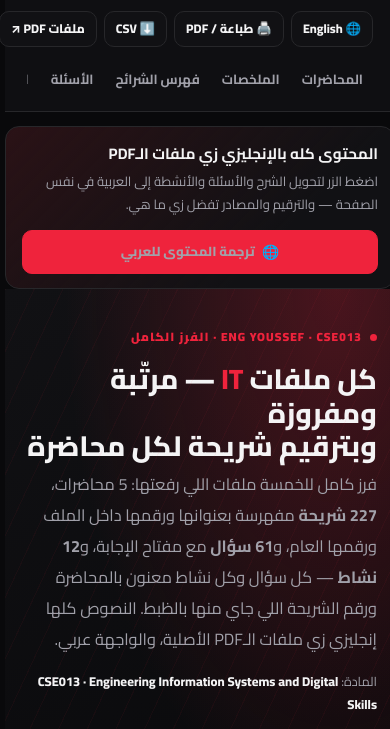
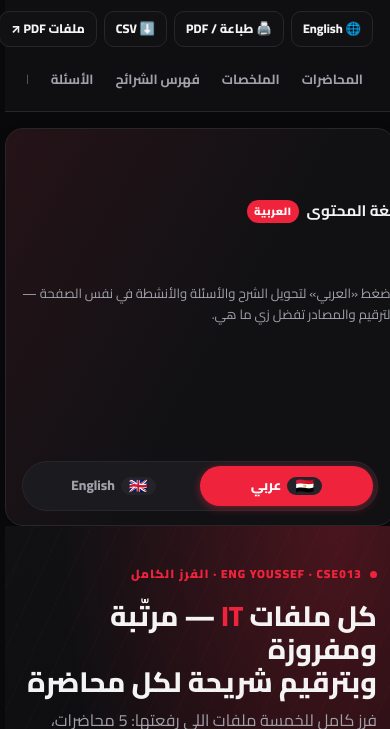
Before and after one commit to exyn0717-debug/youssef-, a plain HTML site: page it-sort/index.html in a window 390 px wide. Shown: the part 54-783 px from the top of the page. Drawn offline with Linux system fonts and the light colour scheme.

Commit message:
it-sort: redesign the language switch and finish the summary translation
- New language bar: globe icon, live state tag (العربية / English), and a
  segmented ar|en pill switch with brand highlight; responsive + print-hidden.
- Header chip now shows the language you would switch to.
- Summary block: question lists, activity lists and coverage tables follow the
  toggle (lookupAr covers slides, questions and activities); only real PDF file
  names stay in their source form.
- README documents the switch; it-sort.zip rebuilt.

Co-authored-by: arena-agent <297053741+arena-agent@users.noreply.github.com>

```diff
--- a/it-sort/index.html
+++ b/it-sort/index.html
@@ -187,21 +187,45 @@ footer .wrap{display:flex;gap:14px;justify-content:space-between;flex-wrap:wrap;
 
 
 /* ---------- language toggle ---------- */
-.lang-strip{max-width:var(--max);margin:14px auto 0;padding:14px 16px;display:flex;gap:14px;align-items:center;
-  justify-content:space-between;flex-wrap:wrap;border:1px solid var(--line);border-radius:14px;
-  background:linear-gradient(135deg,var(--brand-tint),transparent 70%),var(--surface)}
-.lang-strip .ls-txt{display:grid;gap:2px;min-width:260px}
-.lang-strip b{font-size:.95rem}
-.lang-strip span{font-size:.82rem;color:var(--muted)}
-.lang-big{background:var(--brand);color:#fff;border:1px solid var(--brand);padding:9px 16px;border-radius:10px;
-  font-weight:800;font-size:.88rem;display:inline-flex;gap:7px;align-items:center;cursor:pointer;white-space:nowrap}
-.lang-big:hover{background:var(--brand-strong)}
+.lang-strip{max-width:var(--max);margin:16px auto 0;padding:0;display:flex;gap:0;align-items:stretch;
+  justify-content:space-between;flex-wrap:wrap;border:1px solid var(--line);border-radius:18px;overflow:hidden;
+  background:linear-gradient(120deg,color-mix(in srgb,var(--brand) 9%,var(--surface)),var(--surface) 55%);
+  box-shadow:var(--shadow-sm)}
+.lang-strip .ls-ic{display:grid;place-items:center;padding:0 18px;background:color-mix(in srgb,var(--brand) 12%,transparent);
+  color:var(--brand);flex:none}
+.lang-strip .ls-ic svg{width:26px;height:26px}
+.lang-strip .ls-txt{display:grid;gap:3px;padding:14px 4px 14px 0;flex:1 1 320px;min-width:240px}
+html[dir=rtl] .lang-strip .ls-txt{padding:14px 0 14px 4px}
+.lang-strip b{font-size:.95rem;display:flex;align-items:center;gap:8px}
+.lang-strip b .tag{font-size:.66rem;font-weight:900;letter-spacing:.04em;padding:2px 7px;border-radius:999px;
+  background:var(--brand);color:#fff;text-transform:uppercase}
+.lang-strip .ls-sub{font-size:.82rem;color:var(--muted);line-height:1.6}
+
+/* pill switch (AR | EN) */
+.lang-switch{display:inline-flex;align-items:center;gap:0;background:var(--surface-2);border:1px solid var(--line);
+  border-radius:999px;padding:4px;margin:12px 14px;position:relative;flex:none}
+.lang-switch button{border:0;background:transparent;color:var(--muted);font:inherit;font-size:.85rem;font-weight:800;
+  padding:8px 18px;border-radius:999px;cursor:pointer;display:inline-flex;align-items:center;gap:6px;
+  transition:color .18s ease,background .18s ease,transform .18s ease;white-space:nowrap;min-width:84px;justify-content:center}
+.lang-switch button:hover{color:var(--ink)}
+.lang-switch button[aria-pressed="true"]{background:var(--brand);color:#fff;box-shadow:0 2px 10px color-mix(in srgb,var(--brand) 45%,transparent)}
+.lang-switch button[aria-pressed="true"]:hover{color:#fff;transform:translateY(-1px)}
+.lang-switch .flag{font-size:.95rem;line-height:1}
+
+/* old big button kept for tests/back-compat */
+.lang-big{position:absolute;width:1px;height:1px;padding:0;margin:-1px;overflow:hidden;clip:rect(0 0 0 0);white-space:nowrap;border:0}
 .lang-tool.on{background:var(--brand);color:#fff;border-color:var(--brand)}
 .ar-col{direction:rtl;text-align:start;font-family:Cairo,system-ui,sans-serif}
 .opt-txt{display:block}
 .opt-alt{display:block;font-size:.8rem;color:var(--muted);margin-top:3px}
-html[dir=ltr] .lang-strip .ls-txt{text-align:left}
-@media(max-width:720px){.lang-strip{flex-direction:column;align-items:stretch}.lang-big{justify-content:center}}
+@media(max-width:720px){
+  .lang-strip{flex-direction:column;align-items:stretch}
+  .lang-strip .ls-ic{display:none}
+  .lang-strip .ls-txt{padding:14px 16px 0}
+  .lang-switch{margin:12px 16px 14px;align-self:stretch}
+  .lang-switch button{flex:1}
+}
+@media print{.lang-strip{display:none !important}}
 </style>
 </head>
 <body>
@@ -211,7 +235,7 @@ html[dir=ltr] .lang-strip .ls-txt{text-align:left}
   <div class="top-in">
     <a class="brand" href="#top">
       <span class="mark">IT</span>
-      <span><b>CSE013</b><small>فرز مستقل · 5 ملفات</small></span>
+      <span><b>CSE013</b><small id="brandSub">فرز مستقل · 5 ملفات</small></span>
     </a>
     <nav class="top-nav" aria-label="أقسام الصفحة" id="topNav">
       <a href="#lectures" data-ar="المحاضرات" data-en="Lectures">المحاضرات</a>
@@ -222,7 +246,7 @@ html[dir=ltr] .lang-strip .ls-txt{text-align:left}
       <a href="#sources" data-ar="الملفات" data-en="Files">الملفات</a>
     </nav>
     <div class="tools">
-      <button class="tool lang-tool" id="langBtn" type="button" aria-pressed="false">🌐 <span>English</span></button>
+      <button class="tool lang-tool" id="langBtn" type="button" aria-pressed="false" title="تبديل لغة المحتوى / Toggle content language">🌐 <span id="langBtnLabel">English</span></button>
       <button class="tool" id="printBtn" type="button">🖨️ <span data-ar="طباعة / PDF" data-en="Print / PDF">طباعة / PDF</span></button>
       <button class="tool" id="expQ" type="button">⬇️ <span data-ar="CSV" data-en="CSV">CSV</span></button>
       <a class="tool" href="files/IT-lecture-1-2026.pdf" target="_blank" rel="noopener">ملفات PDF ↗</a>
@@ -231,9 +255,14 @@ html[dir=ltr] .lang-strip .ls-txt{text-align:left}
 </header>
 
 <div class="lang-strip" id="langStrip">
+  <div class="ls-ic" aria-hidden="true"><svg viewBox="0 0 24 24" fill="none" stroke="currentColor" stroke-width="1.9" stroke-linecap="round" stroke-linejoin="round"><circle cx="12" cy="12" r="9"/><path d="M3 12h18M12 3c2.6 2.6 2.6 15.4 0 18M12 3c-2.6 2.6-2.6 15.4 0 18"/></svg></div>
   <div class="ls-txt">
-    <b id="lsTitle">المحتوى كله بالإنجليزي زي ملفات الـPDF</b>
-    <span id="lsSub">اضغط الزر لتحويل الشرح والأسئلة والأنشطة إلى العربية في نفس الصفحة — والترقيم والمصادر تفضل زي ما هي.</span>
+    <b id="lsTitle">لغة المحتوى <span class="tag" id="lsTag">English</span></b>
+    <span class="ls-sub" id="lsSub">اضغط «العربي» لتحويل الشرح والأسئلة والأنشطة في نفس الصفحة — الترقيم والمصادر تفضل زي ما هي.</span>
+  </div>
+  <div class="lang-switch" role="group" aria-label="لغة المحتوى / Content language">
+    <button type="button" id="langBtnAr" data-lang="ar" aria-pressed="true"><span class="flag">🇪🇬</span> عربي</button>
+    <button type="button" id="langBtnEn" data-lang="en" aria-pressed="false"><span class="flag">🇬🇧</span> English</button>
   </div>
   <button class="btn lang-big" id="langBtn2" type="button">🌐 <span>ترجمة المحتوى للعربي</span></button>
 </div>
@@ -702,6 +731,8 @@ document.addEventListener('click',function(e){
     Array.prototype.forEach.call(document.querySelectorAll('[data-pagefilter]'),function(x){x.classList.toggle('on',x===c);});
     filterPages();return;
   }
+  var lb=e.target.closest('[data-lang]');
+  if(lb){setLang(lb.dataset.lang);return;}
   if(e.target.closest('#langBtn')||e.target.closest('#langBtn2')){setLang(isEN()?'ar':'en');return;}
   if(e.target.closest('#themeBtn')){applyTheme(document.documentElement.classList.contains('light')?'dark':'light');}
   if(e.target.closest('#printBtn')){window.print();}
@@ -731,19 +762,33 @@ function localizeSummary(){
     if(!sp.dataset.en){sp.dataset.en=sp.innerHTML;}
     if(en){sp.innerHTML=sp.dataset.en;sp.setAttribute('dir','ltr');}
     else{
-      var txt=sp.dataset.en.replace(/<[^>]+>/g,'').replace(/&amp;/g,'&').trim();
-      var hit=null;
-      for(var lid in TR.pages){
-        for(var n=0;n<TR.pages[lid].length;n++){
-          if(TR.pages[lid][n][0]===txt){hit=TR.pages[lid][n][0];}
-        }
-      }
-      // try page-title lookup by scanning the page list
-      if(!hit){hit=findPageTitle(txt);}
+      var txt=sp.dataset.en.replace(/<[^>]+>/g,'').replace(/&amp;/g,'&').replace(/&quot;/g,'"').replace(/&nbsp;/g,' ').trim();
+      var hit=lookupAr(txt);
       if(hit){sp.innerHTML=esc(hit);sp.removeAttribute('dir');}
       else{sp.innerHTML=sp.dataset.en;}
     }
   }
+}
+function lookupAr(txt){
+  var p=findPageTitle(txt);
+  if(p)return p;
+  for(var i=0;i<QLIST.length;i++){
+    if((QLIST[i].stem||'').trim()===txt){
+      var t=qT(QLIST[i].gid);
+      if(t&&t[0])return t[0];
+    }
+  }
+  for(var l=0;l<ORDER.length;l++){
+    var lid=ORDER[l];
+    var list=ACT.filter(function(x){return x.lecture===lid;});
+    for(var k=0;k<list.length;k++){
+      if((list[k].title||'').trim()===txt){
+        var ta=aT(lid,k);
+        if(ta&&ta[0])return ta[0];
+      }
+    }
+  }
+  return null;
 }
 function findPageTitle(enTitle){
   for(var b=0;b<DATA.pages.length;b++){
@@ -769,13 +814,20 @@ function applyLang(){
   var en=isEN();
   document.documentElement.lang=en?'en':'ar';
   document.documentElement.dir=en?'ltr':'rtl';
-  var b1=el('langBtn'),b2=el('langBtn2'),t1=el('lsTitle'),t2=el('lsSub');
-  if(b1){b1.innerHTML='🌐 <span>'+(en?'العربية':'English')+'</span>';b1.setAttribute('aria-pressed',en?'true':'false');b1.classList.toggle('on',en);}
+  var b1=el('langBtn'),b2=el('langBtn2'),t1=el('lsTitle'),t2=el('lsSub'),tag=el('lsTag');
+  var pillAr=el('langBtnAr'),pillEn=el('langBtnEn'),lbl=el('langBtnLabel');
+  if(b1){b1.setAttribute('aria-pressed',en?'true':'false');b1.classList.toggle('on',en);}
+  if(lbl)lbl.textContent=en?'عربي':'English';
   if(b2){b2.innerHTML='🌐 <span>'+(en?'Translate to Arabic':'ترجمة المحتوى للعربي')+'</span>';}
-  if(t1)t1.textContent=en?'Content is the original English from the PDFs':'المحتوى كله بالإنجليزي زي ملفات الـPDF';
+  if(pillAr)pillAr.setAttribute('aria-pressed',en?'false':'true');
+  if(pillEn)pillEn.setAttribute('aria-pressed',en?'true':'false');
+  if(tag)tag.textContent=en?'English':'العربية';
+  if(t1)t1.childNodes[0].nodeValue=(en?'Content language ':'لغة المحتوى ');
+  var bk=el('brandSub');
+  if(bk)bk.textContent=en?'Standalone index · 5 files':'فرز مستقل · 5 ملفات';
   localizeSummary();
-  if(t2)t2.textContent=en?'One click switches the explanations, questions and activities to Arabic in this same page — numbering and sources stay exactly the same.':
-    'اضغط الزر لتحويل الشرح والأسئلة والأنشطة إلى العربية في نفس الصفحة — والترقيم والمصادر تفضل زي ما هي.';
+  if(t2)t2.textContent=en?'Pick «عربي» to read the explanations, questions and activities in Arabic on this same page — numbering and sources stay identical.':
+    'اضغط «العربي» لتحويل الشرح والأسئلة والأنشطة في نفس الصفحة — الترقيم والمصادر تفضل زي ما هي.';
   var pair=document.querySelectorAll('[data-ar][data-en]');
   var phs=document.querySelectorAll('[data-ph-ar]');
   for(var z=0;z<phs.length;z++){phs[z].placeholder=phs[z].dataset[en?'phEn':'phAr'];}
```
Also changed, not shown: 2 other files.
